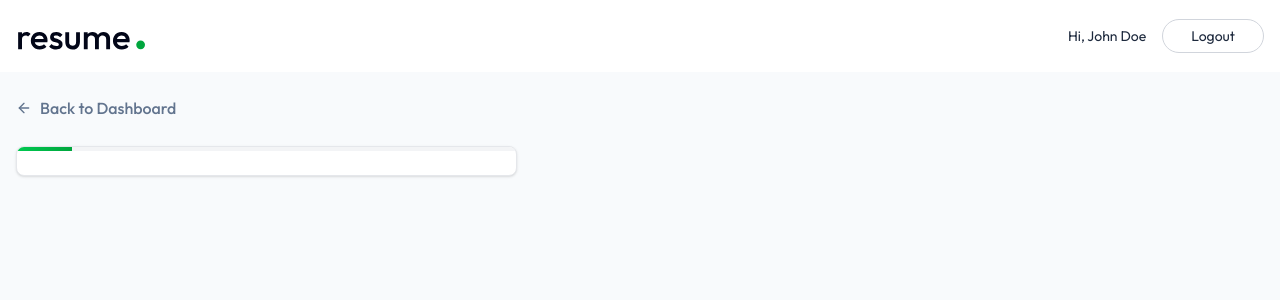
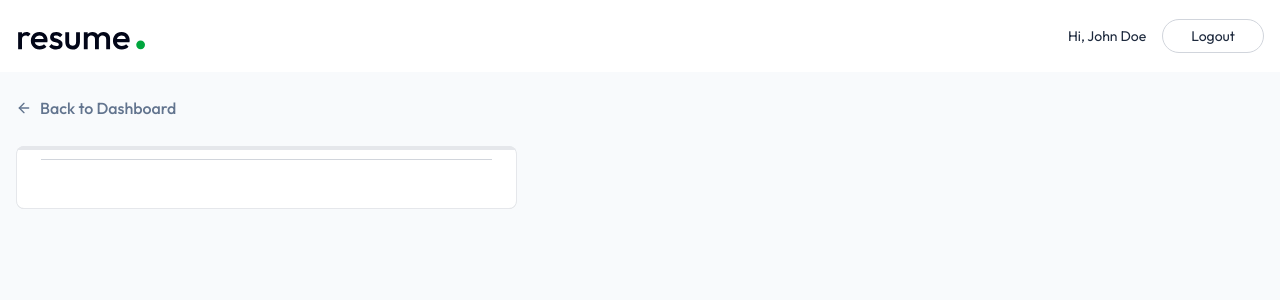
Before and after one commit to priyanshi1207-star/my-react-app, a React (Vite) app: page /App/builder/1 in a window 1280 px wide. Shown: the top 300 px of the page. Built offline with nearby package versions, Linux system fonts and the light colour scheme; the HTML template or start-up script is replaced by a standard one.

Commit message:
Updated Project

```diff
--- a/src/Pages/ResumeBuilder.jsx
+++ b/src/Pages/ResumeBuilder.jsx
@@ -1,7 +1,7 @@
 import React, { useState, useEffect } from 'react' // Fix: Added useEffect and useState
 import { Link, useParams } from 'react-router-dom'
 import { dummyResumeData } from '../assets/assets'
-import { ArrowLeftIcon, AwardIcon, BriefcaseIcon, FileText, FileTextIcon, FolderIcon, GraduationCapIcon, HeartIcon, LanguagesIcon, SparklesIcon, User, UserIcon } from 'lucide-react'
+import { ArrowLeftIcon, AwardIcon, BriefcaseIcon, ChevronLeft, FileText, FileTextIcon, FolderIcon, GraduationCapIcon, HeartIcon, LanguagesIcon, SparklesIcon, User, UserIcon } from 'lucide-react'
 
 const ResumeBuilder = () => {
 
@@ -62,28 +62,37 @@ const ResumeBuilder = () => {
           <ArrowLeftIcon className='size-4' />Back to Dashboard
         </Link>
       </div>
-
       <div className='max-w-7xl mx-auto px-4 pb-8'>
         <div className='grid lg:grid-cols-12 gap-8'>
           {/* Left - Resume Editor */}
-          <div className='lg:col-span-5'>
-            <div className='bg-white rounded-lg shadow-sm border border-gray-200 p-6 pt-1 relative overflow-hidden'>
-
+          <div className='relative lg:col-span-5 rounded-lg overflow-hidden'>
+            <div className='bg-white rounded-lg shadow-sm border border-gray-200 p-6 pt-1'>
               {/* Progress Bar Background */}
-              <div className='absolute top-0 left-0 right-0 h-1 bg-gray-100'></div>
+              <hr className='absolute top-0 left-0 right-0 border-2 border-gray-200' />
 
               {/* Animated Progress Bar Fill */}
               <div
                 className='absolute top-0 left-0 h-1 bg-gradient-to-r from-green-500 to-green-600 transition-all duration-500 ease-in-out'
-                style={{ width: `${((activeSectionIndex + 1) / sections.length) * 100}%` }}
+                style={{ width: `${((activeSectionIndex * 100) / sections.length) - 1}%` }}
               ></div>
               {/* Section Tabs */}
-              <div className='flex justify-between items-center'>
-
+              <div className='flex justify-between items-center mb-6 border-b
+              border-gray-300 py-1'>
+                <div></div>
+                <div className='flex items-center'>
+                  {activeSectionIndex !== 0 && (
+                    <button className='flex items-center gap-1 p-3 rounded-lg
+                    text-sm font-medium text-gray-600 hover:bg-gray-50 transition-all'>
+                      <ChevronLeft className='size-4' />
+                    </button>
+                  )}
+                </div>
               </div>
             </div>
           </div>
         </div>
+
+
         {/* Right - Resume Preview */}
       </div>
     </div>
```
